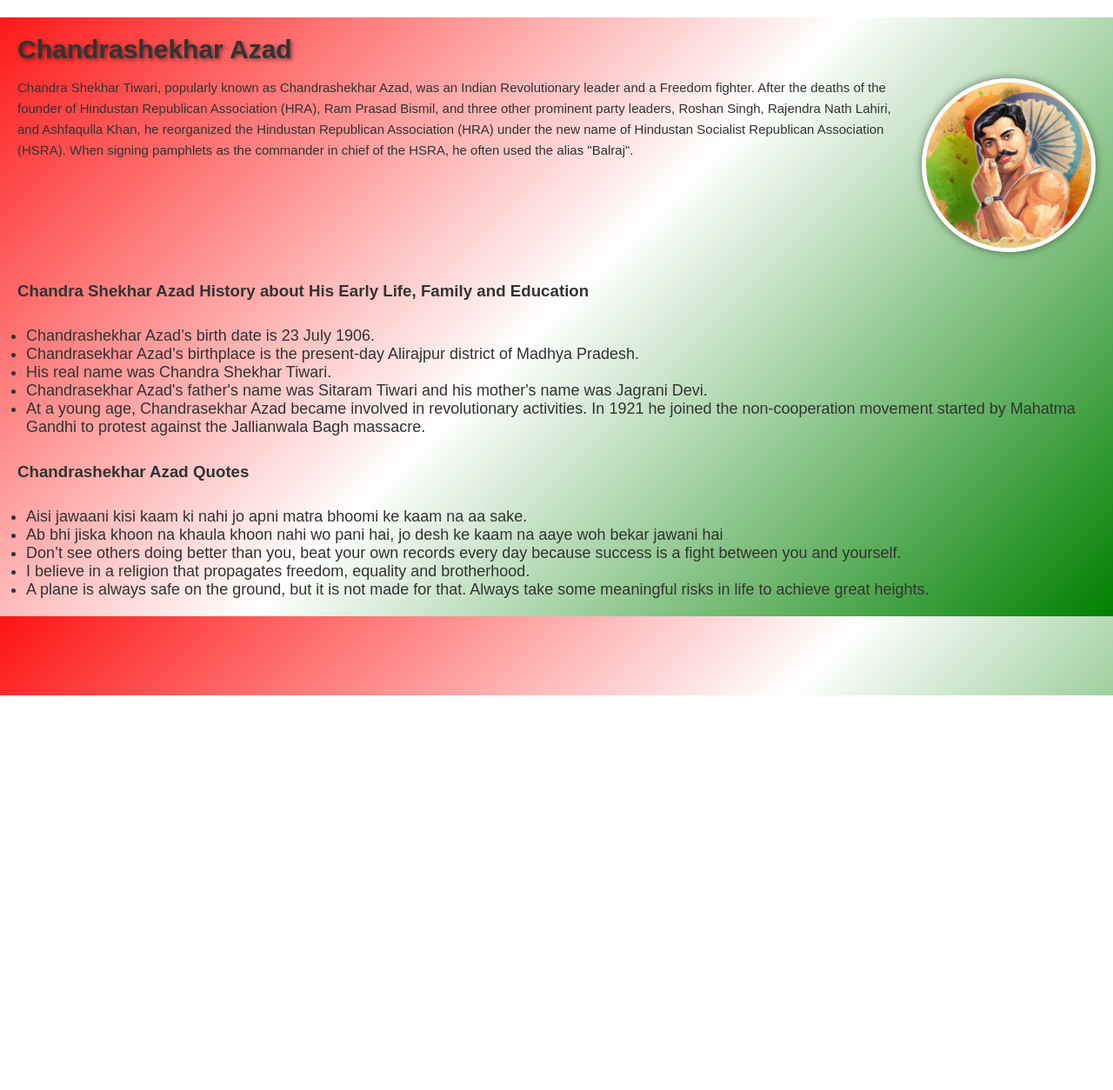
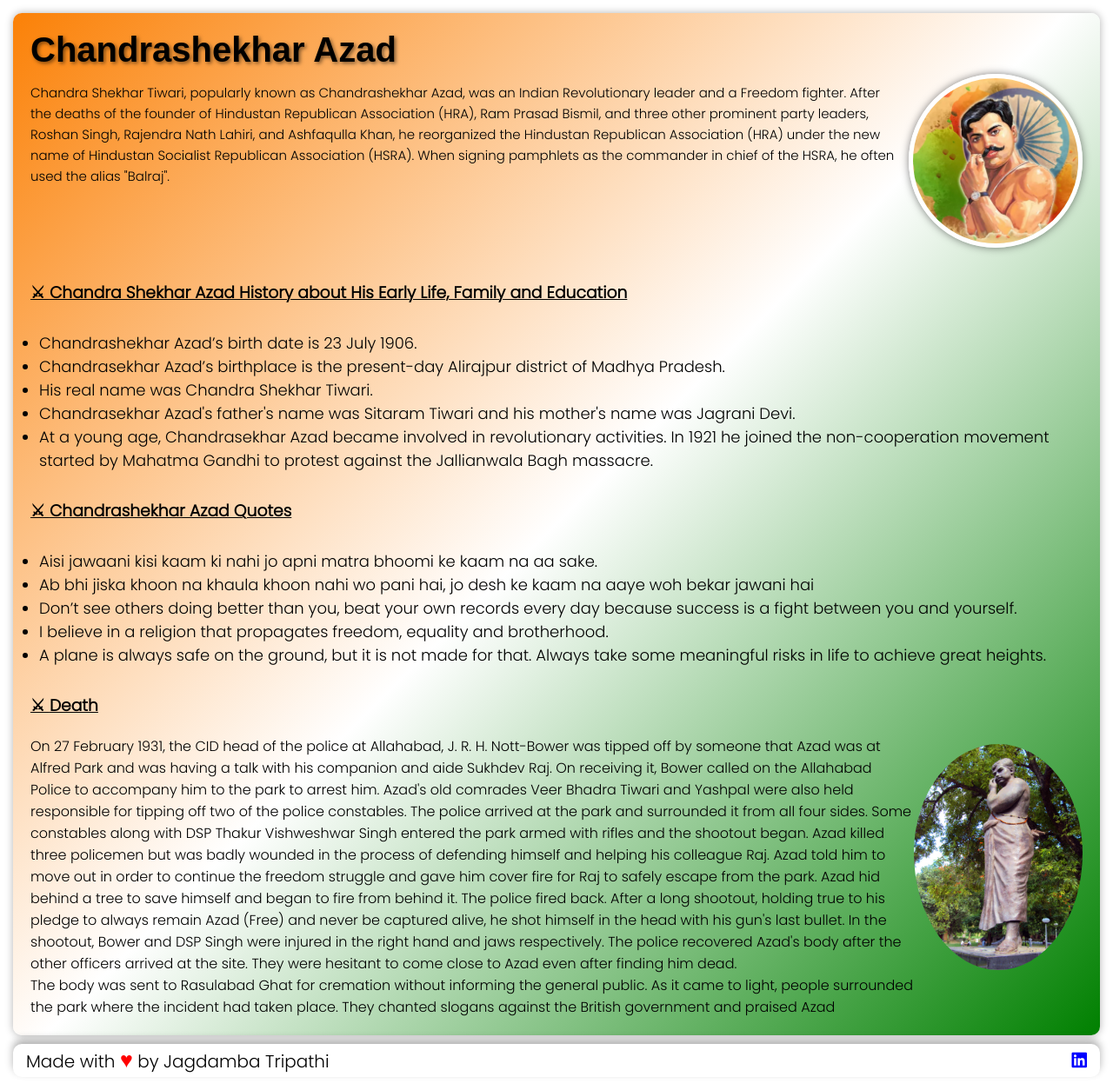
Before and after one commit to jagdtri2003/CODSOFT, a plain HTML site: page Tribute Website/index.html in a window 1280 px wide. Shown: the whole page at 87% size. Before the commit the page ends 800 px from the top, so only its background shows below. Drawn offline with Linux system fonts and the light colour scheme; a web font is replaced by a local one.

Commit message:
new file:   Tribute Website/img2.jpg

```diff
--- a/Tribute Website/index.html
+++ b/Tribute Website/index.html
@@ -6,13 +6,10 @@
     <meta name="viewport" content="width=device-width, initial-scale=1.0">
     <title>Chandrasekhar Azad</title>
     <link rel="stylesheet" href="style.css">
+    <link rel="stylesheet" href="https://cdnjs.cloudflare.com/ajax/libs/font-awesome/5.15.3/css/all.min.css">
 </head>
 <body>
-    <header>
-        <nav>
-            <!-- Add navigation links here if needed -->
-        </nav>
-    </header>
+    <div class="main">
     <div class="container">
         <div class="content">
             <h1>Chandrashekhar Azad</h1>
@@ -42,6 +39,21 @@
             <li>A plane is always safe on the ground, but it is not made for that. Always take some meaningful risks in life to achieve great heights.</li>
         </ul>
     </div>
-
+    <div class="row4">
+        <h3>Death</h3>
+        <div class="d2">
+        <p>On 27 February 1931, the CID head of the police at Allahabad, J. R. H. Nott-Bower was tipped off by someone that Azad was at Alfred Park and was having a talk with his companion and aide Sukhdev Raj. On receiving it, Bower called on the Allahabad Police to accompany him to the park to arrest him. Azad's old comrades Veer Bhadra Tiwari and Yashpal were also held responsible for tipping off two of the police constables. The police arrived at the park and surrounded it from all four sides. Some constables along with DSP Thakur Vishweshwar Singh entered the park armed with rifles and the shootout began. Azad killed three policemen but was badly wounded in the process of defending himself and helping his colleague Raj. Azad told him to move out in order to continue the freedom struggle and gave him cover fire for Raj to safely escape from the park. Azad hid behind a tree to save himself and began to fire from behind it. The police fired back. After a long shootout, holding true to his pledge to always remain Azad (Free) and never be captured alive, he shot himself in the head with his gun's last bullet. In the shootout, Bower and DSP Singh were injured in the right hand and jaws respectively. The police recovered Azad's body after the other officers arrived at the site. They were hesitant to come close to Azad even after finding him dead.
+            <br>
+            The body was sent to Rasulabad Ghat for cremation without informing the general public. As it came to light, people surrounded the park where the incident had taken place. They chanted slogans against the British government and praised Azad</p>
+            <img src="img2.jpg" class="img2">
+        </div>
+    </div>
+    </div>
+    <footer>
+        <div class="footer-content">
+            <p>Made with <font style="color:red;font-size:25px;">&heartsuit;</font> by Jagdamba Tripathi</p>
+            <p><a href="https://www.linkedin.com/in/jagdamba-tripathi" target="_blank"><i class="fab fa-linkedin"></i></a></p>
+        </div>
+    </footer>
 </body>
 </html>
--- a/Tribute Website/style.css
+++ b/Tribute Website/style.css
@@ -1,4 +1,6 @@
+@import url('https://fonts.googleapis.com/css2?family=Poppins:wght@300&family=Tektur&display=swap');
 * {
+    font-family: 'Poppins', sans-serif;
     padding: 0;
     margin: 0;
     box-sizing: border-box;
@@ -6,29 +8,21 @@
 
 body {
     font-family: Arial, sans-serif;
-    background-image: url("background.jpg"); /* Replace with your background image */
-    background-size: cover;
-    background-position: center;
-    color: #333;
-}
-
-header {
-    background-color: #fff; /* Change to your desired color */
-    padding: 10px;
-    text-align: center;
+    padding:10px ;
+    border: 5px solid #fff;
 }
 
 
 .container {
     padding: 20px;
     display: flex;
-    justify-content: space-evenly;
-    align-items: stretch;
+    justify-content: space-between;
 }
 
 .content h1 {
-    font-size: 30px;
+    font-size: 2.5rem;
     text-shadow: 2px 2px 4px rgba(0, 0, 0, 0.5);
+    font-family: 'Tektur', sans-serif;
 }
 
 .content p {
@@ -41,7 +35,7 @@ header {
 .pic{
     padding-top: 50px;
 }
-.pic .image1 {
+.pic .image1{
     height: 200px;
     width: 200px;
     border-radius: 50%;
@@ -50,8 +44,11 @@ header {
     object-fit: cover;
 }
 
-body{
-    background-image: linear-gradient(135deg, #fe1414, #ffffff, #008000);
+.main{
+    background-image: linear-gradient(135deg, rgb(251, 129, 7), #ffffff, #008000);
+    border-radius:10px ;
+    padding-bottom: 10px;
+    box-shadow: 0 0 10px rgba(0, 0, 0, 0.3);
 }
 
 ul {
@@ -62,6 +59,45 @@ ul {
 
 }
 
+.footer-content a:hover {
+    transform: scale(2);
+}
+
 h3{
     padding: 10px 20px;
+    text-decoration: .2px underline #000;
 }
+
+h3::before{
+    content:"\2694   ";
+}
+
+i{
+    color:blue!important;
+}
+
+.row4 div{
+    padding: 10px 20px;
+    display: flex;
+}
+
+.img2 {
+    height: 270px;
+    width: 220px;
+    border-radius: 50%;
+    padding-top: 10px;
+}
+
+
+.footer-content{
+    display: flex;
+    justify-content: space-between;
+    padding-left:15px;
+    padding-right: 15px;
+    align-items: center;
+    font-size: 20px;
+    position: relative;
+    border-radius: 10px;
+    margin-top: 10px;
+    box-shadow: 0 -5px 10px rgba(0, 0, 0, 0.3);
+}
```
Also changed, not shown: Tribute Website/img2.jpg (added).
